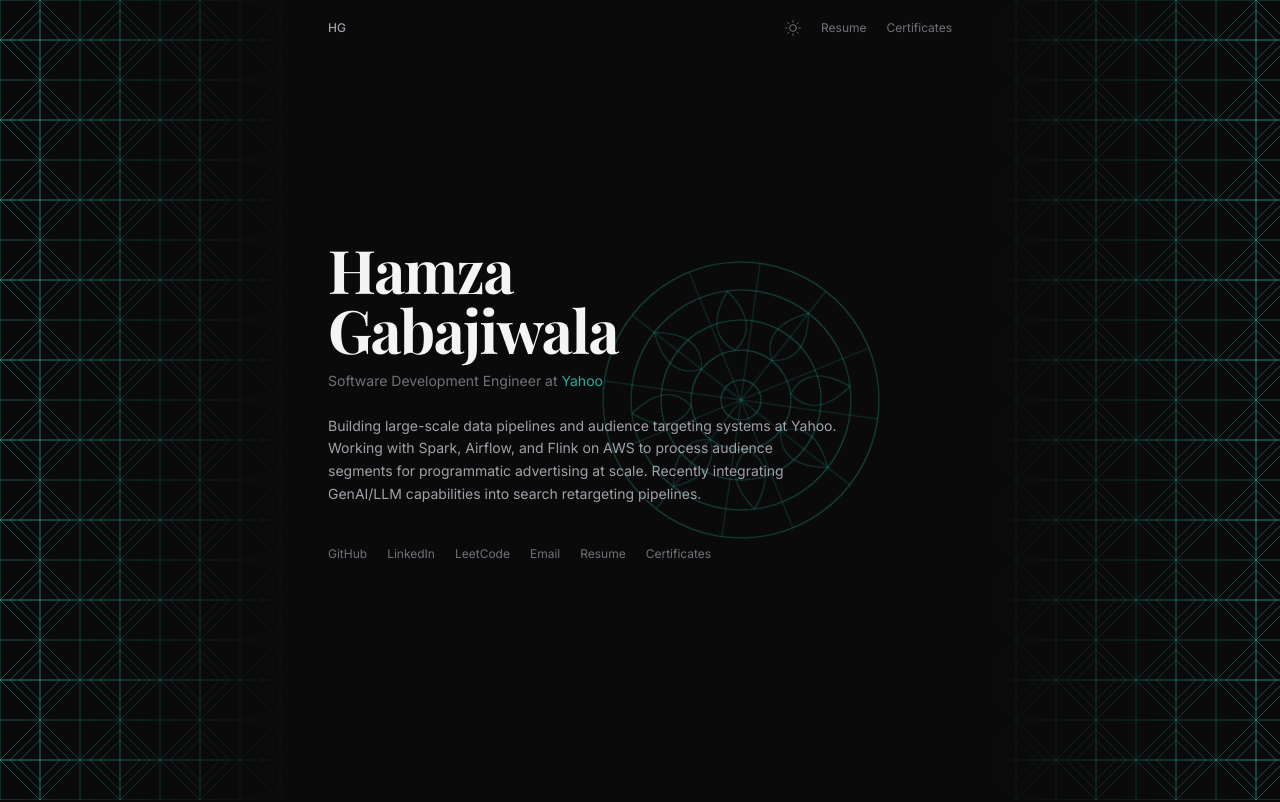
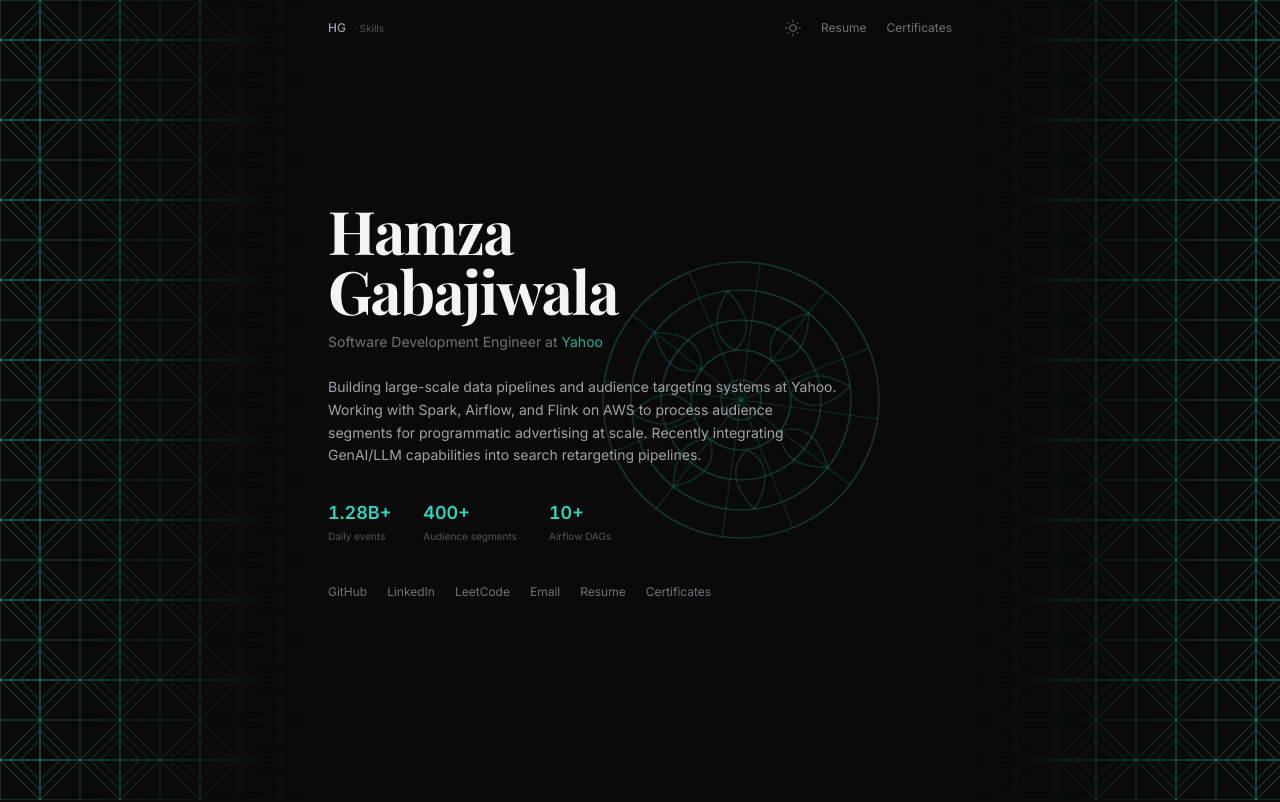
Before and after one commit to hamzzgab/portfolio, a Next.js app: page / in a window 1280 px wide. Shown: the top 802 px of the page. Built offline with nearby package versions, Linux system fonts and the light colour scheme.

Commit message:
Add mobile menu, scroll spy, animated counters, mobile timeline, sitemap, lazy loading

```diff
--- /dev/null
+++ b/app/robots.ts
@@ -0,0 +1,11 @@
+import { MetadataRoute } from "next";
+
+export default function robots(): MetadataRoute.Robots {
+  return {
+    rules: {
+      userAgent: "*",
+      allow: "/",
+    },
+    sitemap: "https://portfolio-sigma-eight-90.vercel.app/sitemap.xml",
+  };
+}
--- /dev/null
+++ b/app/sitemap.ts
@@ -0,0 +1,20 @@
+import { MetadataRoute } from "next";
+
+export default function sitemap(): MetadataRoute.Sitemap {
+  const baseUrl = "https://portfolio-sigma-eight-90.vercel.app";
+
+  return [
+    {
+      url: baseUrl,
+      lastModified: new Date(),
+      changeFrequency: "monthly",
+      priority: 1,
+    },
+    {
+      url: `${baseUrl}/gallery`,
+      lastModified: new Date(),
+      changeFrequency: "monthly",
+      priority: 0.5,
+    },
+  ];
+}
--- /dev/null
+++ b/components/AnimatedCounter.tsx
@@ -0,0 +1,49 @@
+"use client";
+
+import { useEffect, useRef, useState } from "react";
+
+interface AnimatedCounterProps {
+  target: number;
+  suffix?: string;
+  decimals?: number;
+  duration?: number;
+  label: string;
+}
+
+export default function AnimatedCounter({
+  target,
+  suffix = "",
+  decimals = 0,
+  duration = 2000,
+  label,
+}: AnimatedCounterProps) {
+  const [count, setCount] = useState(0);
+  const started = useRef(false);
+
+  useEffect(() => {
+    if (started.current) return;
+    started.current = true;
+
+    const start = performance.now();
+    const step = (now: number) => {
+      const elapsed = now - start;
+      const progress = Math.min(elapsed / duration, 1);
+      // Ease out cubic
+      const eased = 1 - Math.pow(1 - progress, 3);
+      setCount(eased * target);
+      if (progress < 1) requestAnimationFrame(step);
+    };
+    requestAnimationFrame(step);
+  }, [target, duration]);
+
+  const display = decimals > 0 ? count.toFixed(decimals) : Math.floor(count).toString();
+
+  return (
+    <div>
+      <span className="text-teal-400 font-semibold text-lg tabular-nums">
+        {display}{suffix}
+      </span>
+      <p className="text-[10px] text-zinc-600 mt-0.5">{label}</p>
+    </div>
+  );
+}
--- a/components/Hero.tsx
+++ b/components/Hero.tsx
@@ -1,13 +1,22 @@
 "use client";
 
+import { useState, useEffect } from "react";
 import { motion } from "framer-motion";
 import Link from "next/link";
 import { assetPath } from "@/lib/basePath";
+import AnimatedCounter from "./AnimatedCounter";
 
 export default function Hero() {
+  const [mounted, setMounted] = useState(false);
+
+  useEffect(() => {
+    setMounted(true);
+  }, []);
+
   return (
     <section className="min-h-screen flex flex-col justify-center px-6 max-w-2xl mx-auto relative overflow-hidden">
-      {/* Rotating mandala */}
+      {/* Rotating mandala — lazy loaded after mount */}
+      {mounted && (
         <motion.div
           initial={{ opacity: 0 }}
           animate={{ opacity: 0.75 }}
@@ -21,7 +30,6 @@
             <circle cx="140" cy="140" r="80" stroke="#2dd4bf" strokeWidth="0.5" />
             <circle cx="140" cy="140" r="50" stroke="#2dd4bf" strokeWidth="0.5" />
             <circle cx="140" cy="140" r="20" stroke="#2dd4bf" strokeWidth="0.5" />
-          {/* 12 petal lines */}
             {[0, 30, 60, 90, 120, 150, 180, 210, 240, 270, 300, 330].map((angle) => (
               <line
                 key={angle}
@@ -33,7 +41,6 @@
                 strokeWidth="0.3"
               />
             ))}
-          {/* Inner diamond petals */}
             {[0, 45, 90, 135, 180, 225, 270, 315].map((angle) => {
               const r1 = 50, r2 = 110;
               const a = (angle * Math.PI) / 180;
@@ -51,6 +58,7 @@
             })}
           </svg>
         </motion.div>
+      )}
 
       <div className="relative z-10">
         <h1 className="text-5xl sm:text-6xl font-bold tracking-tight text-zinc-100 mb-3" style={{ fontFamily: "'Playfair Display', serif" }}>
@@ -83,17 +91,30 @@
           initial={{ opacity: 0 }}
           animate={{ opacity: 1 }}
           transition={{ duration: 0.5, delay: 0.7 }}
-          className="text-zinc-400 text-sm leading-relaxed max-w-lg mb-10"
+          className="text-zinc-400 text-sm leading-relaxed max-w-lg mb-8"
         >
           Building large-scale data pipelines and audience targeting systems at
           Yahoo. Working with Spark, Airflow, and Flink on AWS to process
           audience segments for programmatic advertising at scale. Recently
           integrating GenAI/LLM capabilities into search retargeting pipelines.
         </motion.p>
+
+        {/* Animated counters */}
         <motion.div
           initial={{ opacity: 0 }}
           animate={{ opacity: 1 }}
           transition={{ duration: 0.4, delay: 0.9 }}
+          className="flex gap-8 mb-10"
+        >
+          <AnimatedCounter target={1.28} suffix="B+" decimals={2} label="Daily events" duration={2000} />
+          <AnimatedCounter target={400} suffix="+" label="Audience segments" duration={2000} />
+          <AnimatedCounter target={10} suffix="+" label="Airflow DAGs" duration={1500} />
+        </motion.div>
+
+        <motion.div
+          initial={{ opacity: 0 }}
+          animate={{ opacity: 1 }}
+          transition={{ duration: 0.4, delay: 1.1 }}
           className="flex flex-wrap items-center gap-x-5 gap-y-2 text-xs text-zinc-500"
         >
           <a href="https://github.com/hamzzgab" target="_blank" rel="noopener noreferrer" className="hover:text-teal-400 transition-colors">GitHub</a>
--- a/components/Navbar.tsx
+++ b/components/Navbar.tsx
@@ -2,29 +2,82 @@
 
 import { useState, useEffect } from "react";
 import Link from "next/link";
+import { motion, AnimatePresence } from "framer-motion";
 import ThemeToggle from "./ThemeToggle";
 import { assetPath } from "@/lib/basePath";
 
+const sections = [
+  { id: "about", label: "Skills" },
+  { id: "experience", label: "Experience" },
+  { id: "projects", label: "Projects" },
+  { id: "publications", label: "Publications" },
+  { id: "education", label: "Education" },
+];
+
 export default function Navbar() {
   const [scrolled, setScrolled] = useState(false);
+  const [menuOpen, setMenuOpen] = useState(false);
+  const [activeSection, setActiveSection] = useState("");
 
   useEffect(() => {
     const onScroll = () => setScrolled(window.scrollY > 50);
-    window.addEventListener("scroll", onScroll);
+    window.addEventListener("scroll", onScroll, { passive: true });
     return () => window.removeEventListener("scroll", onScroll);
   }, []);
+
+  // Scroll spy
+  useEffect(() => {
+    const observer = new IntersectionObserver(
+      (entries) => {
+        for (const entry of entries) {
+          if (entry.isIntersecting) {
+            setActiveSection(entry.target.id);
+          }
+        }
+      },
+      { rootMargin: "-40% 0px -55% 0px" }
+    );
+
+    for (const section of sections) {
+      const el = document.getElementById(section.id);
+      if (el) observer.observe(el);
+    }
+
+    return () => observer.disconnect();
+  }, []);
+
+  const activeName = sections.find((s) => s.id === activeSection)?.label;
 
   return (
     <nav
       className={`fixed top-0 left-0 right-0 z-50 transition-all duration-300 ${
-        scrolled ? "bg-[#0a0a0a]/80 backdrop-blur-md dark:bg-[#0a0a0a]/80 light:bg-white/80" : "bg-transparent"
+        scrolled ? "bg-[#0a0a0a]/80 backdrop-blur-md" : "bg-transparent"
       }`}
     >
       <div className="max-w-2xl mx-auto px-6 py-5 flex items-center justify-between">
-        <a href="#" className="text-xs font-medium text-zinc-400 hover:text-teal-400 transition-colors">
-          HG
-        </a>
-        <div className="flex items-center gap-5">
+        {/* Logo + scroll spy section name */}
+        <div className="flex items-center gap-2">
+          <a href="#" className="text-xs font-medium text-zinc-400 hover:text-teal-400 transition-colors">
+            HG
+          </a>
+          <AnimatePresence mode="wait">
+            {activeName && (
+              <motion.span
+                key={activeName}
+                initial={{ opacity: 0, x: -5 }}
+                animate={{ opacity: 1, x: 0 }}
+                exit={{ opacity: 0, x: 5 }}
+                transition={{ duration: 0.2 }}
+                className="text-[10px] text-zinc-600 hidden sm:inline"
+              >
+                · {activeName}
+              </motion.span>
+            )}
+          </AnimatePresence>
+        </div>
+
+        {/* Desktop links */}
+        <div className="hidden sm:flex items-center gap-5">
           <ThemeToggle />
           <a
             href={assetPath("/resume.pdf")}
@@ -38,7 +91,80 @@
             Certificates
           </Link>
         </div>
+
+        {/* Mobile: theme toggle + hamburger */}
+        <div className="flex items-center gap-4 sm:hidden">
+          <ThemeToggle />
+          <button
+            onClick={() => setMenuOpen(!menuOpen)}
+            aria-label="Toggle menu"
+            className="text-zinc-400 hover:text-teal-400 transition-colors"
+          >
+            <svg width="18" height="18" viewBox="0 0 24 24" fill="none" stroke="currentColor" strokeWidth="1.5" strokeLinecap="round">
+              {menuOpen ? (
+                <>
+                  <line x1="18" y1="6" x2="6" y2="18" />
+                  <line x1="6" y1="6" x2="18" y2="18" />
+                </>
+              ) : (
+                <>
+                  <line x1="4" y1="7" x2="20" y2="7" />
+                  <line x1="4" y1="12" x2="20" y2="12" />
+                  <line x1="4" y1="17" x2="20" y2="17" />
+                </>
+              )}
+            </svg>
+          </button>
+        </div>
       </div>
+
+      {/* Mobile menu panel */}
+      <AnimatePresence>
+        {menuOpen && (
+          <motion.div
+            initial={{ height: 0, opacity: 0 }}
+            animate={{ height: "auto", opacity: 1 }}
+            exit={{ height: 0, opacity: 0 }}
+            transition={{ duration: 0.2 }}
+            className="sm:hidden overflow-hidden bg-[#0a0a0a]/95 backdrop-blur-md border-t border-zinc-800/50"
+          >
+            <div className="px-6 py-4 space-y-3">
+              {sections.map((section) => (
+                <a
+                  key={section.id}
+                  href={`#${section.id}`}
+                  onClick={() => setMenuOpen(false)}
+                  className={`block text-xs transition-colors ${
+                    activeSection === section.id
+                      ? "text-teal-400"
+                      : "text-zinc-500 hover:text-teal-400"
+                  }`}
+                >
+                  {section.label}
+                </a>
+              ))}
+              <div className="pt-2 border-t border-zinc-800/50 space-y-3">
+                <a
+                  href={assetPath("/resume.pdf")}
+                  target="_blank"
+                  rel="noopener noreferrer"
+                  onClick={() => setMenuOpen(false)}
+                  className="block text-xs text-zinc-500 hover:text-teal-400 transition-colors"
+                >
+                  Resume
+                </a>
+                <Link
+                  href="/gallery"
+                  onClick={() => setMenuOpen(false)}
+                  className="block text-xs text-zinc-500 hover:text-teal-400 transition-colors"
+                >
+                  Certificates
+                </Link>
+              </div>
+            </div>
+          </motion.div>
+        )}
+      </AnimatePresence>
     </nav>
   );
 }
--- a/components/WireframeIcon.tsx
+++ b/components/WireframeIcon.tsx
@@ -1,4 +1,7 @@
 "use client";
+
+import { useState } from "react";
+import { motion } from "framer-motion";
 
 const icons: Record<string, React.ReactNode> = {
   bird: (
@@ -84,9 +87,15 @@
 };
 
 export default function WireframeIcon({ icon }: { icon: string }) {
+  const [visible, setVisible] = useState(false);
+
   return (
-    <div className="wireframe-icon w-14 h-14 text-teal-400/30 hover:text-teal-400/60 transition-colors duration-500">
-      {icons[icon] || icons.cube}
-    </div>
+    <motion.div
+      onViewportEnter={() => setVisible(true)}
+      viewport={{ once: true }}
+      className="wireframe-icon w-14 h-14 text-teal-400/30 hover:text-teal-400/60 transition-colors duration-500"
+    >
+      {visible && (icons[icon] || icons.cube)}
+    </motion.div>
   );
 }
```
Also changed, not shown: components/Experience.tsx (+8 -4 lines), 1 other file (tests, documents, lock files or other folders). Lines whose indentation alone changed are shown as unchanged.
